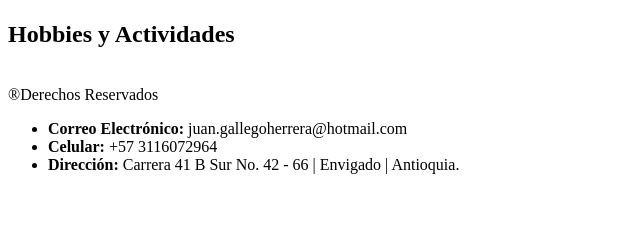
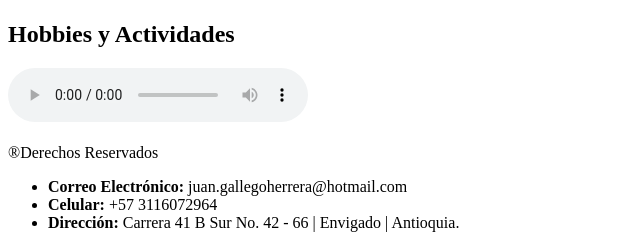
Before and after one commit to juan1361/FundamentosHTML_Juan_Gallego, a plain HTML site: page html/experiencia.html in a window 1280 px wide. Shown: the part 963-1211 px from the top of the page, without its empty margins (0-640 px from the left). Before the commit the page ends 1153 px from the top, so only its background shows below. Drawn offline with Linux system fonts and the light colour scheme.

Commit message:
Audio 2
Se agrego el audio a la web

```diff
--- a/html/experiencia.html
+++ b/html/experiencia.html
@@ -235,8 +235,7 @@
       <h2>Habilidades e Intereses</h2>
         <video src="../video/habilidadeseintereses.mp4" controls autoplay preload="auto" width="400px" height="400px"></video>
       <h2>Hobbies y Actividades</h2>
-
-
+        <audio src="../audio/hobbiesyactividades.mp3" controls></audio>
     </section>
     </br>
     <footer>®Derechos Reservados</footer>
```
